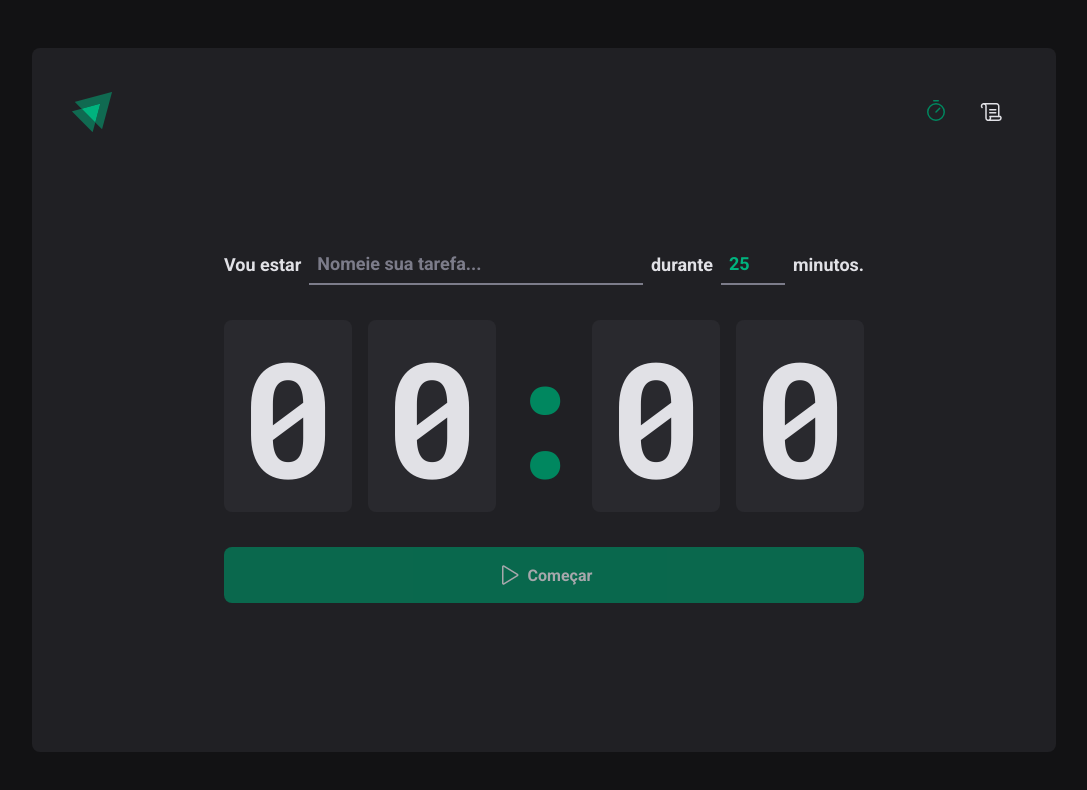
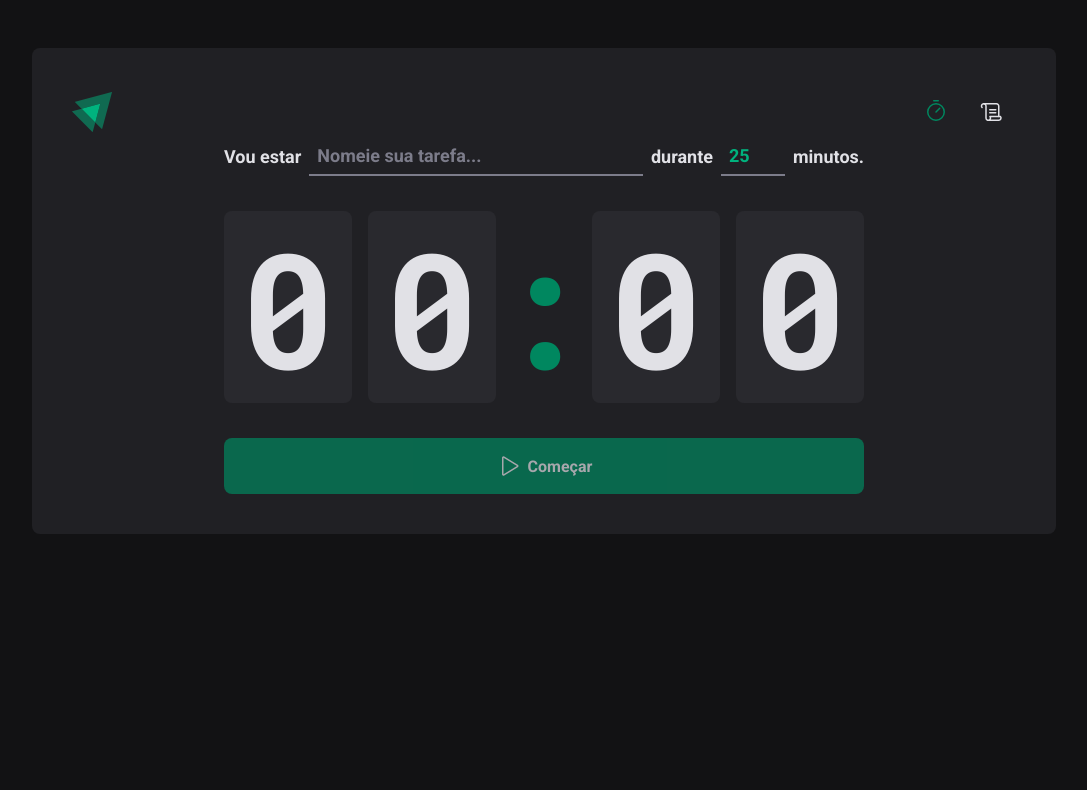
Before and after one commit to maathzzz/pomodoro-timer, a React (Vite) app: page / in a window 1280 px wide. Shown: the top 790 px of the page, without its empty margins (96-1183 px from the left). Built offline with nearby package versions, Linux system fonts and the light colour scheme.

Commit message:
fix: layout

```diff
--- a/src/layouts/DefaultLayout/styles.ts
+++ b/src/layouts/DefaultLayout/styles.ts
@@ -2,7 +2,7 @@ import styled from 'styled-components'
 
 export const LayoutContainer = styled.div`
     max-width: 64rem;
-    height: calc(100vh - 6rem);
+    height: auto;
     margin: 3rem auto;
 
     padding: 2.5rem;
```
